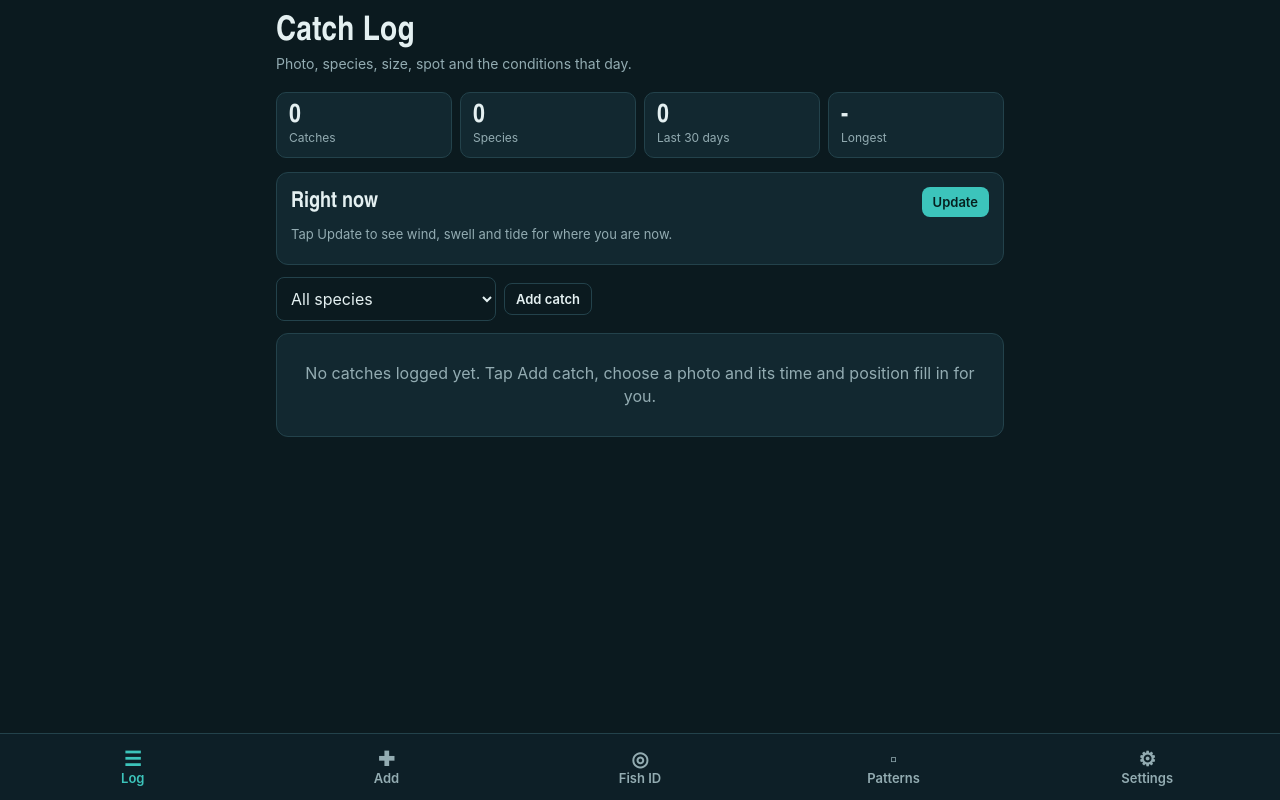
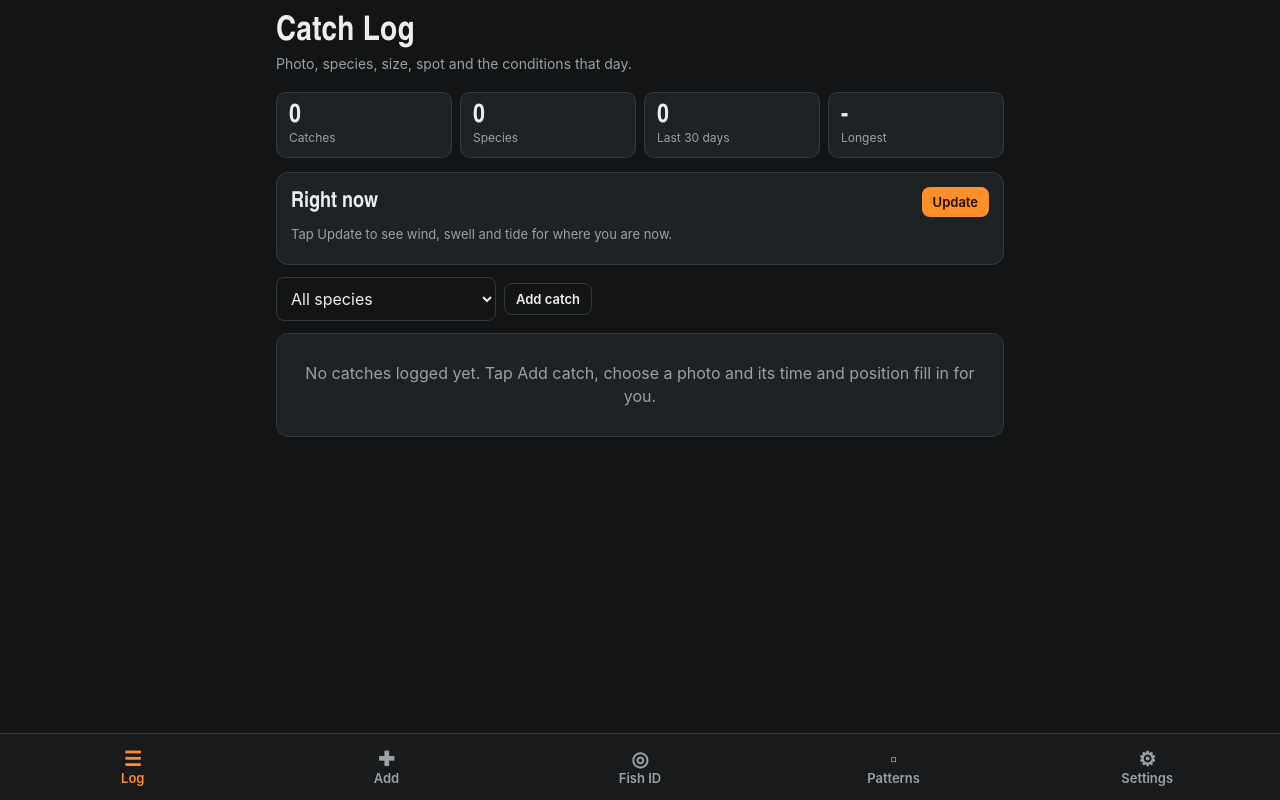
Before and after one commit to tpkw74-cloud/Catch-log, a plain HTML site: page index.html in a window 1280 px wide. Drawn offline with Linux system fonts and the dark colour scheme.

Commit message:
Dark theme: jet ski charcoal and orange
Co-Authored-By: Claude Sonnet 5.5 <noreply@anthropic.com>
Claude-Session: https://claude.ai/code/session_01KLEVdhidcEfikShAzFyAeF

```diff
--- a/index.html
+++ b/index.html
@@ -22,7 +22,7 @@
   color-scheme:light;
 }
 @media (prefers-color-scheme:dark){
-  :root{--bg:#0b1a1f;--surface:#122830;--ink:#e4f0f1;--muted:#93acb2;--line:#23424b;--accent:#3cc4bb;--accent-ink:#06201f;--warn:#f0925f;--chip:#1a3640;--bar:#0e2128ee;color-scheme:dark}
+  :root{--bg:#131415;--surface:#1f2224;--ink:#eceeef;--muted:#9aa1a5;--line:#34393c;--accent:#ff8f2a;--accent-ink:#1d0e00;--warn:#ff9b6b;--chip:#2a2e31;--bar:#191b1cee;color-scheme:dark}
 }
 *{box-sizing:border-box;-webkit-tap-highlight-color:transparent}
 html,body{margin:0}
```
